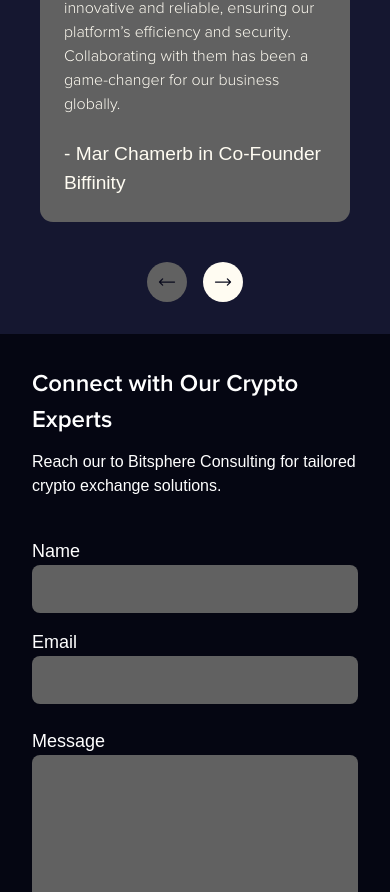
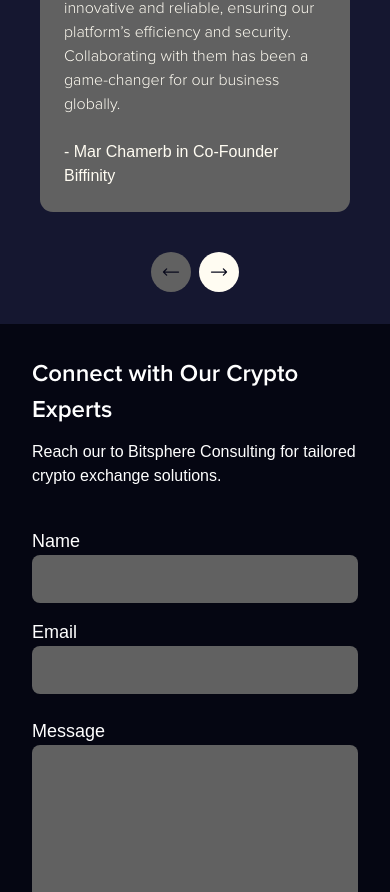
Before and after one commit to official-commandcodes/stevengoodluck, a React (Vite) app: page / in a window 390 px wide. Shown: the part 5516-6408 px from the top of the page. Built offline with nearby package versions, Linux system fonts and the light colour scheme; a web font is replaced by a local one.

Commit message:
fix: fixing

```diff
--- a/src/ui/testimonial/Testimonial.jsx
+++ b/src/ui/testimonial/Testimonial.jsx
@@ -93,7 +93,7 @@ function Testimonial() {
         </TestimonialItem>
       </Slider>
 
-      <div className="pt-10 flex justify-center md:justify-start items-center gap-x-4">
+      <div className="pt-10 flex justify-center md:justify-start items-center gap-x-2 md:gap-x-4">
         <button className={`${buttonStyle} ${isAtFirstSlide ? "bg-[#616161] cursor-not-allowed" : "bg-customAmber-50"}`} disabled={isAtFirstSlide} onClick={goToPrev}>
           <HiArrowLongLeft className="text-[#090A1C] text-xl md:text-3xl" />
         </button>
--- a/src/ui/testimonial/TestimonialItem.jsx
+++ b/src/ui/testimonial/TestimonialItem.jsx
@@ -6,7 +6,7 @@ function TestimonialItem({ children, image, testimonyBy }) {
       <div className="p-6 bg-customGray-100 rounded-[0.8rem]">
         <img src={image} alt={testimonyBy} className="w-[3rem] h-[3rem]" />
         <div className="py-6 text-[1rem] leading-[24px] md:text-[1.4rem] font-light">{children}</div>
-        <span className="text-[1.2rem]">- {testimonyBy}</span>
+        <span className="text-[1rem] md:text-[1.2rem]">- {testimonyBy}</span>
       </div>
     </div>
   );
```
